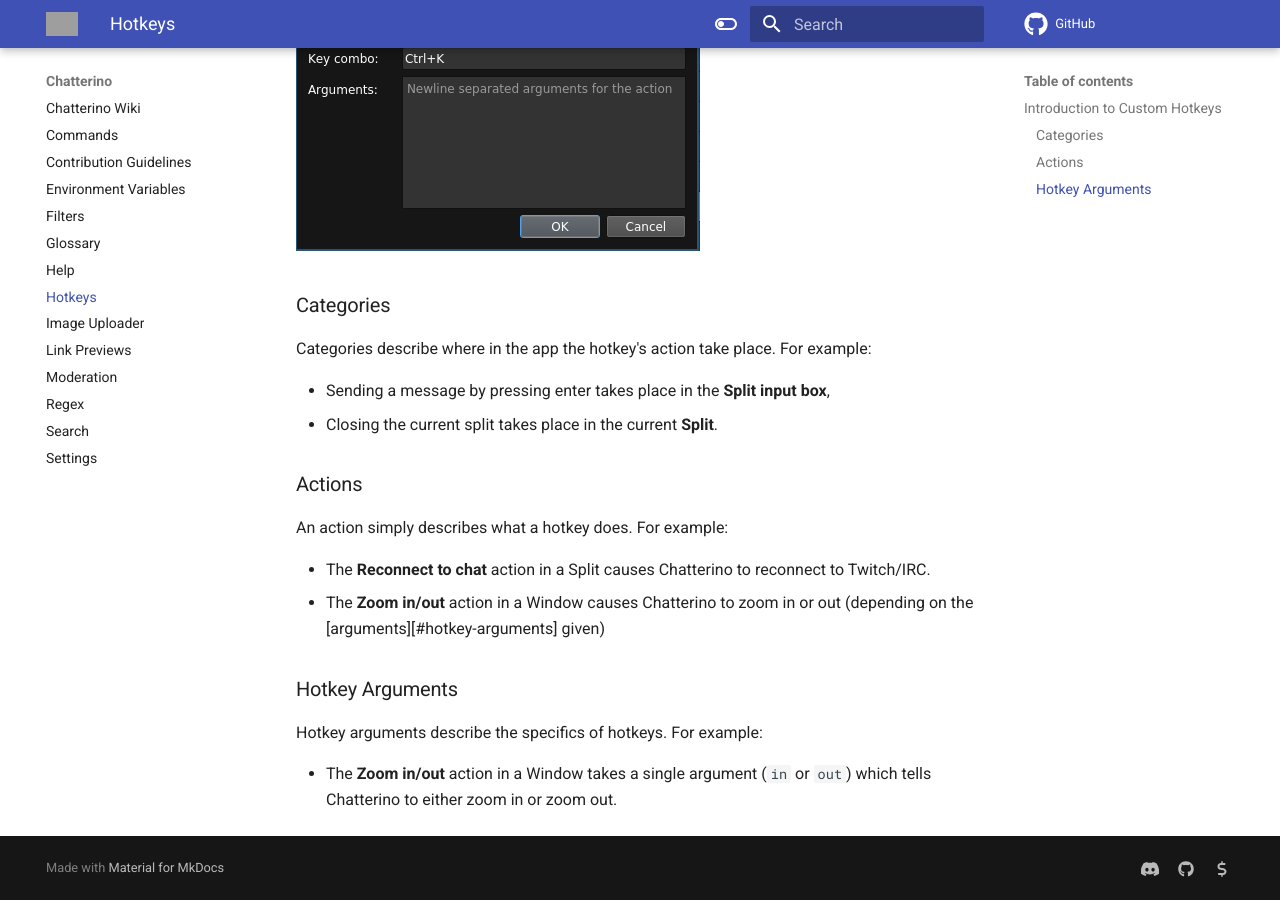
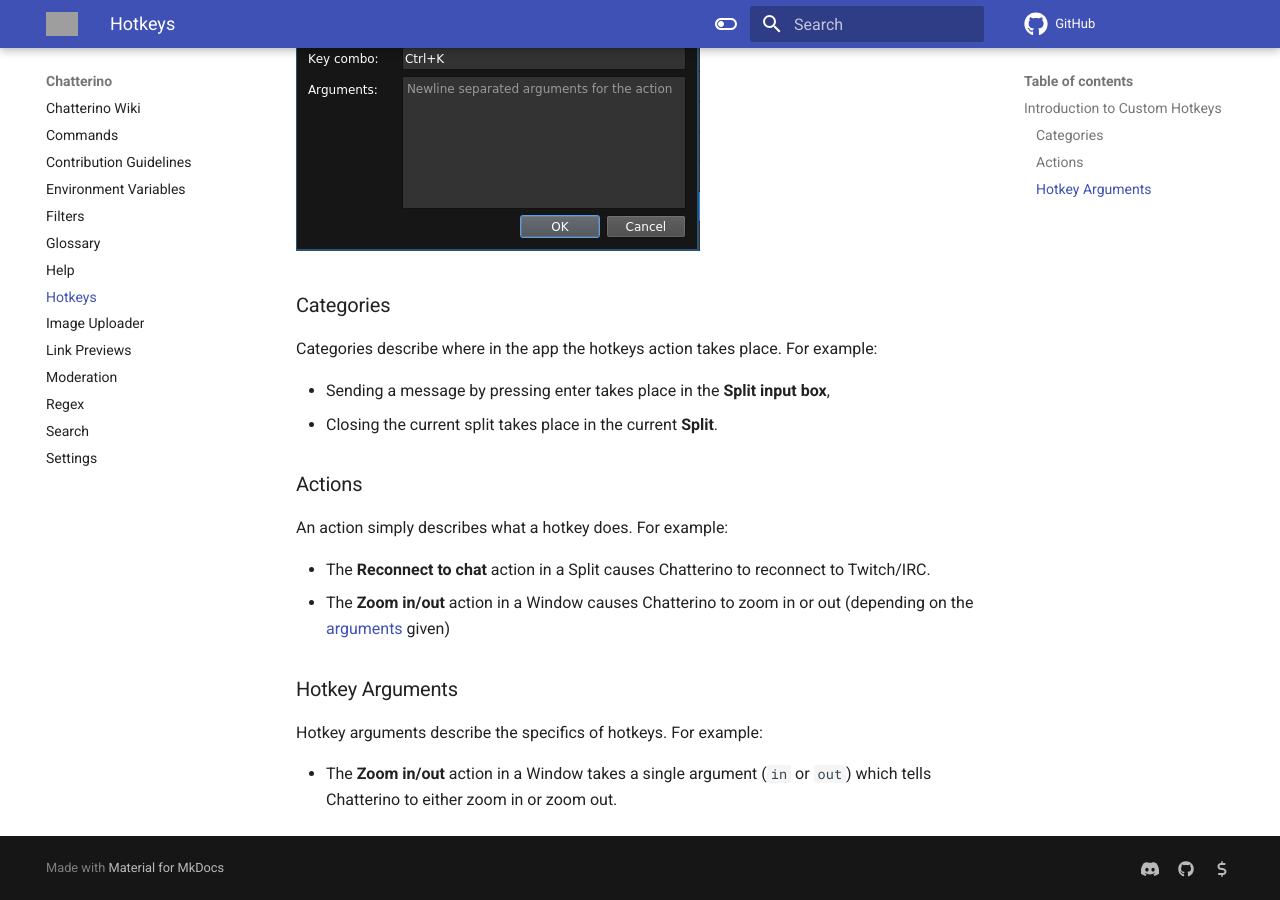
Before and after one commit to Chatterino/wiki, an MkDocs documentation site: the page built from docs/Hotkeys.md, in a window 1280 px wide and 900 px high, scrolled down 543 px. Built offline with MkDocs 1.6.1 and Material for MkDocs 9.7.7, drawn with Linux system fonts in a browser that asks for light colours; comment, search, counter and statistics services are not loaded; grey boxes are pictures that could not be loaded.

Commit message:
Apply suggestions from code review
Co-authored-by: Felanbird <41973452+Felanbird@users.noreply.github.com>

```diff
--- a/docs/Hotkeys.md
+++ b/docs/Hotkeys.md
@@ -12,7 +12,7 @@
 
 ### Categories
 
-Categories describe where in the app the hotkey's action take place. For example:
+Categories describe where in the app the hotkeys action takes place. For example:
 
 - Sending a message by pressing enter takes place in the **Split input box**,
 - Closing the current split takes place in the current **Split**.
@@ -22,7 +22,7 @@
 An action simply describes what a hotkey does. For example:
 
 - The **Reconnect to chat** action in a Split causes Chatterino to reconnect to Twitch/IRC.
-- The **Zoom in/out** action in a Window causes Chatterino to zoom in or out (depending on the [arguments][#hotkey-arguments] given)
+- The **Zoom in/out** action in a Window causes Chatterino to zoom in or out (depending on the [arguments](#hotkey-arguments) given)
 
 ### Hotkey Arguments
 
```
